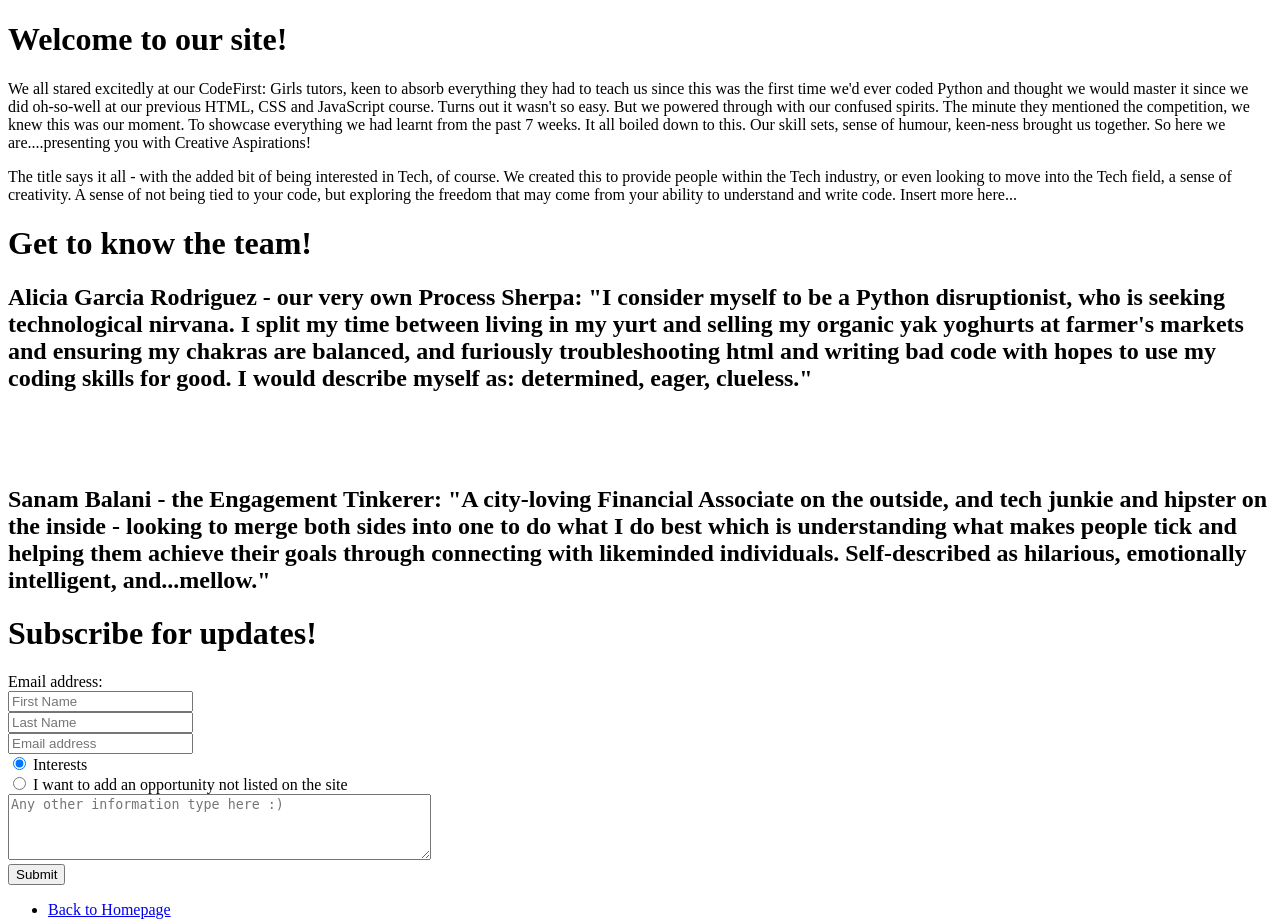
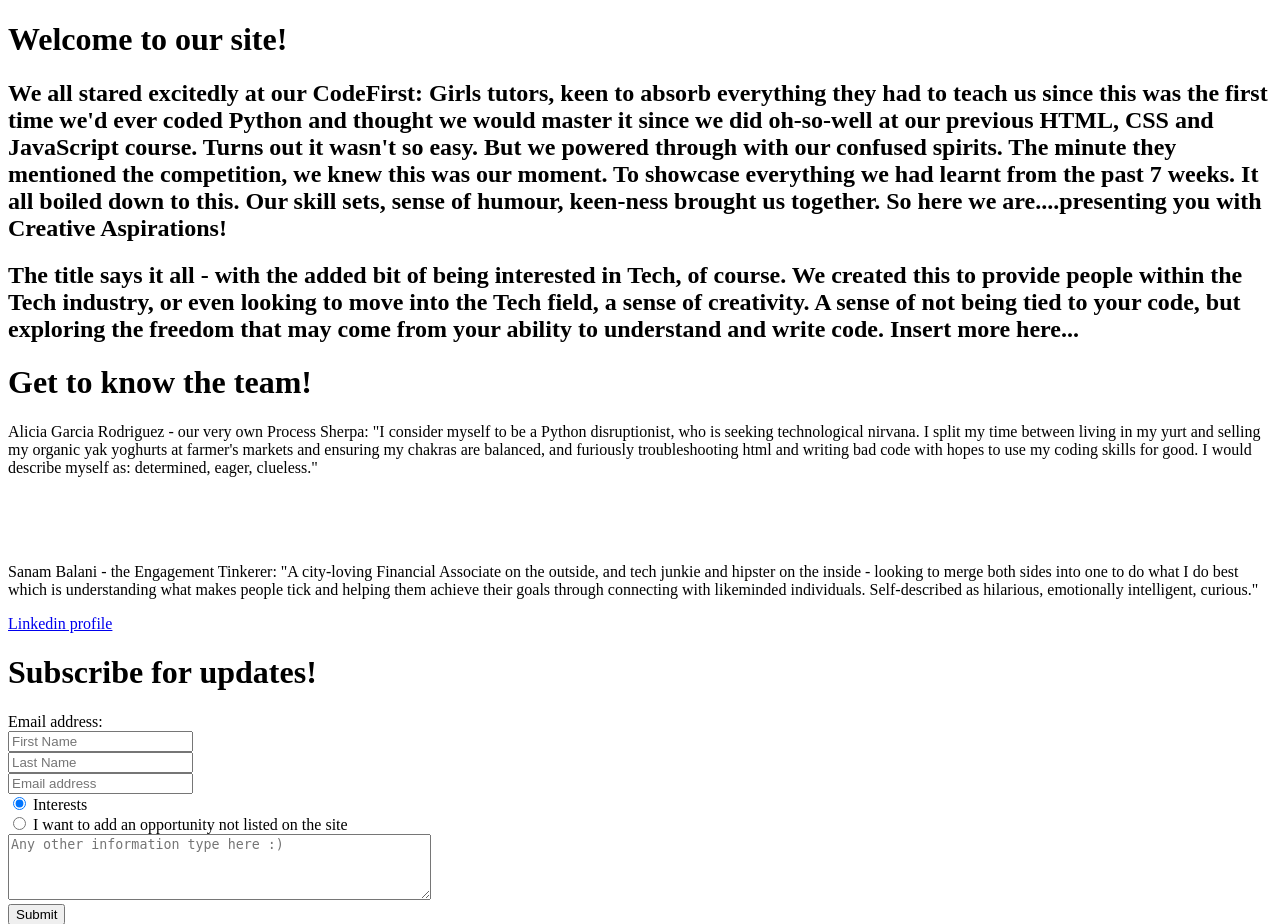
Before and after one commit to edu05/simple-flask-app, a Flask app: page /about_us.html in a window 1280 px wide. Shown: the part 26-950 px from the top of the page. Run offline with Flask 2, Linux system fonts and the light colour scheme; parts of the project's set-up code (start-up, migrations or seed data) failed here and were passed over.

Commit message:
about us linkedin links

```diff
--- a/templates/about_us.html
+++ b/templates/about_us.html
@@ -40,20 +40,23 @@
   <div class="container">
 
       <h1> Welcome to our site! </h1>
-      <p> We all stared excitedly at our CodeFirst: Girls tutors, keen to absorb everything they had to teach us since this was the first time we'd ever coded Python and thought we would master it since we did oh-so-well at our previous HTML, CSS and JavaScript course. Turns out it wasn't so easy. But we powered through with our confused spirits. The minute they mentioned the competition, we knew this was our moment. To showcase everything we had learnt from the past 7 weeks. It all boiled down to this. Our skill sets, sense of humour, keen-ness brought us together. So here we are....presenting you with Creative Aspirations! </p>
-      <p> The title says it all - with the added bit of being interested in Tech, of course. We created this to provide people within the Tech industry, or even looking to move into the Tech field, a sense of creativity. A sense of not being tied to your code, but exploring the freedom that may come from your ability to understand and write code. Insert more here...</p>
+      <h2> We all stared excitedly at our CodeFirst: Girls tutors, keen to absorb everything they had to teach us since this was the first time we'd ever coded Python and thought we would master it since we did oh-so-well at our previous HTML, CSS and JavaScript course. Turns out it wasn't so easy. But we powered through with our confused spirits. The minute they mentioned the competition, we knew this was our moment. To showcase everything we had learnt from the past 7 weeks. It all boiled down to this. Our skill sets, sense of humour, keen-ness brought us together. So here we are....presenting you with Creative Aspirations! </h2>
+      <h2> The title says it all - with the added bit of being interested in Tech, of course. We created this to provide people within the Tech industry, or even looking to move into the Tech field, a sense of creativity. A sense of not being tied to your code, but exploring the freedom that may come from your ability to understand and write code. Insert more here...</h2>
 
       <h1> Get to know the team! </h1>
-      <h2> Alicia Garcia Rodriguez - our very own Process Sherpa:
-        "I consider myself to be a Python disruptionist, who is seeking technological nirvana. I split my time between living in my yurt and selling my organic yak yoghurts at farmer's markets and ensuring my chakras are balanced, and furiously troubleshooting html and writing bad code with hopes to use my coding skills for good. I would describe myself as: determined, eager, clueless."</h2>
+      <p> Alicia Garcia Rodriguez - our very own Process Sherpa:
+        "I consider myself to be a Python disruptionist, who is seeking technological nirvana. I split my time between living in my yurt and selling my organic yak yoghurts at farmer's markets and ensuring my chakras are balanced, and furiously troubleshooting html and writing bad code with hopes to use my coding skills for good. I would describe myself as: determined, eager, clueless."</p>
+
         <!-- Add icon library -->
         <link rel="stylesheet" href="https://cdnjs.cloudflare.com/ajax/libs/font-awesome/4.7.0/css/font-awesome.min.css">
 
         <!-- Add font awesome icons -->
         <a href="#" class="fa fa-Linkedin"></a>
 
-      <h2> Sanam Balani - the Engagement Tinkerer:
-        "A city-loving Financial Associate on the outside, and tech junkie and hipster on the inside - looking to merge both sides into one to do what I do best which is understanding what makes people tick and helping them achieve their goals through connecting with likeminded individuals. Self-described as hilarious, emotionally intelligent, and...mellow."</h2>
+      <p> Sanam Balani - the Engagement Tinkerer:
+        "A city-loving Financial Associate on the outside, and tech junkie and hipster on the inside - looking to merge both sides into one to do what I do best which is understanding what makes people tick and helping them achieve their goals through connecting with likeminded individuals. Self-described as hilarious, emotionally intelligent, curious."</p>
+        <a href="https://uk.linkedin.com/in/sanam-balani-16829061">Linkedin profile</a>
+
       <h1> Subscribe for updates! </h1>
       <form id="subscribeForm">
         Email address:<br>
```
